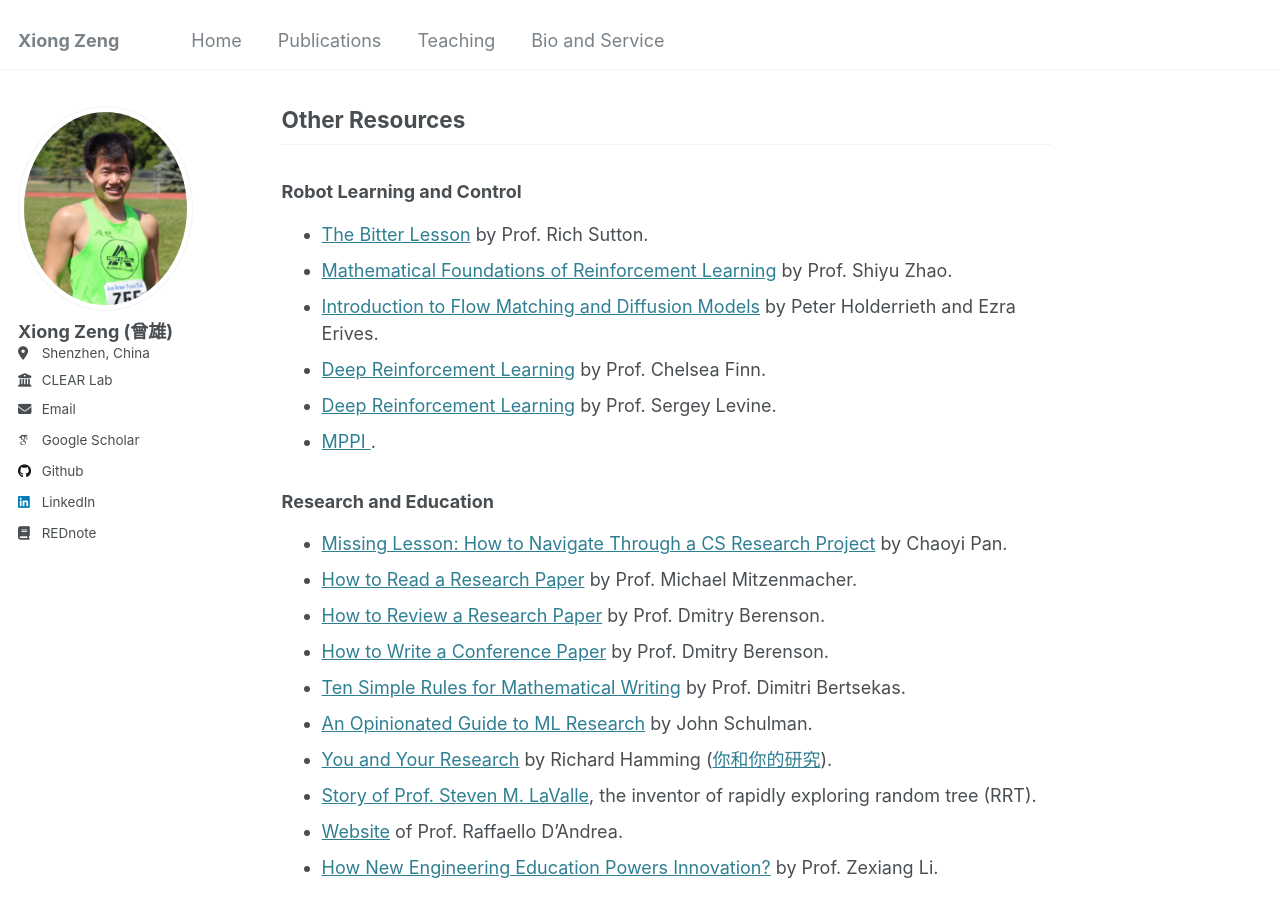
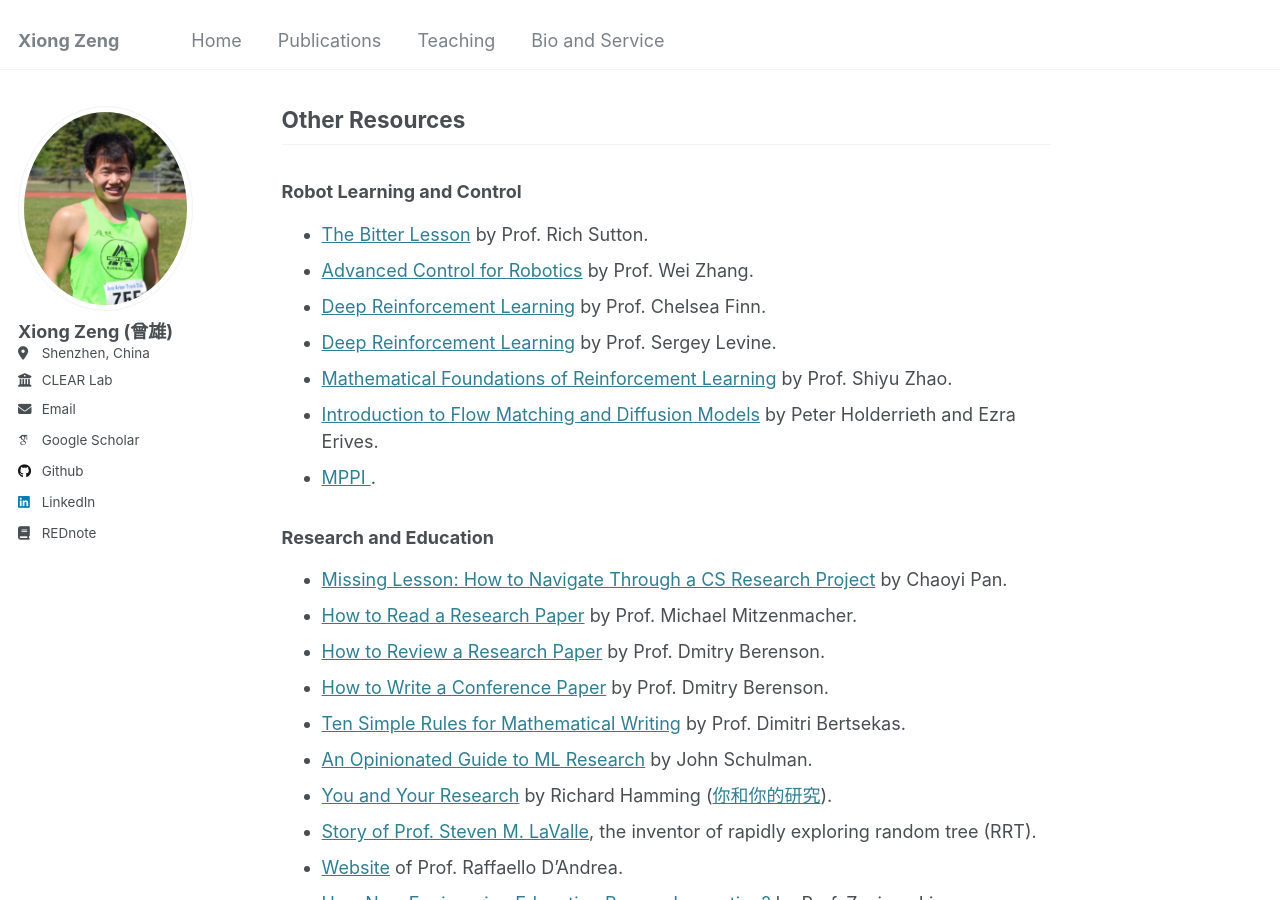
Before and after one commit to zengxiong111/zengxiong.github.io, a Jekyll site: the page built from _pages/teaching.md, in a window 1280 px wide and 900 px high, scrolled down 398 px. Built offline with Jekyll 4.4.1, drawn with Linux system fonts in a browser that asks for light colours; some web fonts are replaced.

Commit message:
Update teaching.md

```diff
--- a/_pages/teaching.md
+++ b/_pages/teaching.md
@@ -30,10 +30,11 @@ TA for EECS 501 **Probability Theory and Random Process** (Fall 2024)<br>
 
 
 - [The Bitter Lesson](http://www.incompleteideas.net/IncIdeas/BitterLesson.html) by  Prof. Rich Sutton.
+- [Advanced Control for Robotics](http://www.wzhanglab.site/teaching/mee-5114-advanced-control-for-robotics/) by  Prof. Wei Zhang.
+- [Deep Reinforcement Learning](https://cs224r.stanford.edu/) by Prof. Chelsea Finn.
+- [Deep Reinforcement Learning](https://rail.eecs.berkeley.edu/deeprlcourse/) by Prof. Sergey Levine.
 - [Mathematical Foundations of Reinforcement Learning](https://raw.githubusercontent.com/MathFoundationRL/Book-Mathematical-Foundation-of-Reinforcement-Learning/refs/heads/main/Book-all-in-one.pdf) by Prof. Shiyu Zhao.
 - [Introduction to Flow Matching and Diffusion Models](https://diffusion.csail.mit.edu/2026/index.html) by Peter Holderrieth and Ezra Erives.
-- [Deep Reinforcement Learning](https://cs224r.stanford.edu/) by Prof. Chelsea Finn.
-- [Deep Reinforcement Learning](https://rail.eecs.berkeley.edu/deeprlcourse/) by Prof. Sergey Levine.
 - <a href="https://zengxiong111.github.io/zengxiong.github.io/files/A_Tutorial_for_MPPI-s.pdf"
    target="_blank">
   MPPI
```
